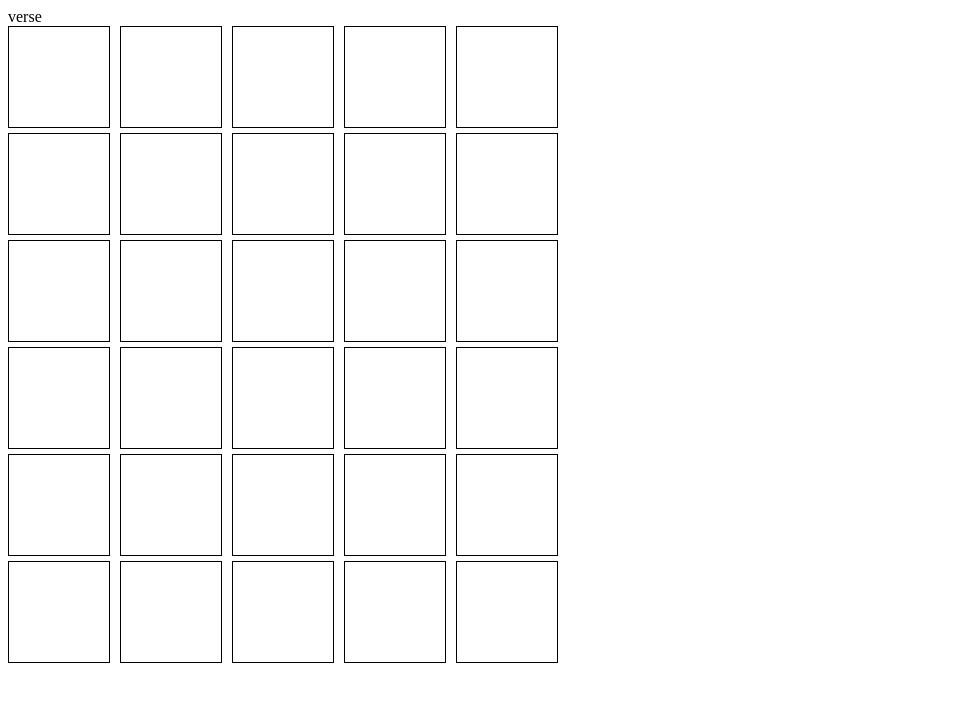
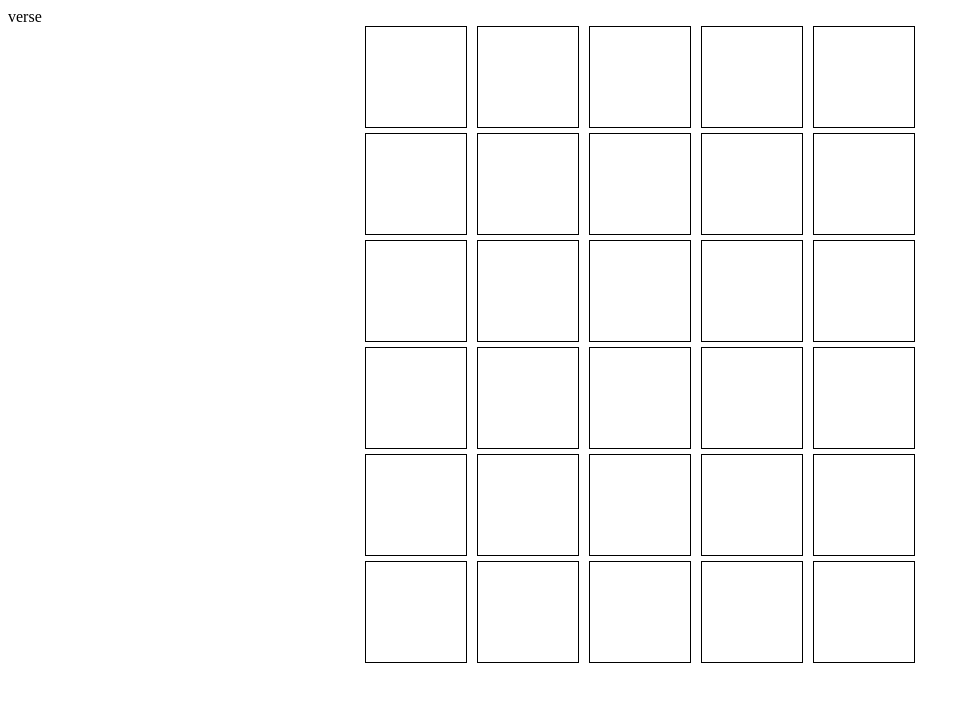
Before and after one commit to RomanLatipov/wordle-in-react, a React (Vite) app: page / in a window 1280 px wide. Shown: the top 702 px of the page, without its empty margins (0-970 px from the left). Built offline with nearby package versions, Linux system fonts and the light colour scheme.

Commit message:
make chnages to css

```diff
--- a/src/App.css
+++ b/src/App.css
@@ -1,13 +1,17 @@
+@import url("https://fonts.googleapis.com/css2?family=Kanit:ital,wght@0,100;0,200;0,300;0,400;0,500;0,600;0,700;0,800;0,900;1,100;1,200;1,300;1,400;1,500;1,600;1,700;1,800;1,900&display=swap");
 .board {
     display: flex;
     flex-direction: column;
     gap: 5px;
+    align-items: center;
+    justify-content: center;
+    font-family: 'Kanit', sans-serif;
 }
 .tiles, .close, .correct, .wrong{
     width: 100px;
     height: 100px;
     border: 1px solid black;
-    font-size: 24px;
+    font-size: 40px;
     display: flex;
     justify-content: center;
     align-items: center;
@@ -19,11 +23,14 @@
     gap: 10px;
 }
 .close {
-    background: yellow;
+    background: rgb(201, 180, 88);
+    color: white;
 }
 .correct {
-    background: green;
+    background: rgb(106, 170, 100);
+    color: white;
 }
 .wrong {
-    background: grey;
+    background: rgb(120, 124, 126);
+    color: white;
 }
--- a/src/App.jsx
+++ b/src/App.jsx
@@ -7,7 +7,6 @@
   const [guesses, setGuesses] = useState(Array(6).fill(null));
   const [currentGuess, setCurrentGuess] = useState('');
   const [gameOver, setGameOver] = useState(false);
-  const [isFinal, setIsFinal] = useState(false);
 
   useEffect(() => {
     function handleTpye(event) {
@@ -27,7 +26,6 @@
         // console.log(idx); when idx == -1 end the game
         guesses[idx] = currentGuess;
         setCurrentGuess('');
-        setIsFinal(true);
       }
       else if (event.key === 'Backspace') {
         setCurrentGuess(oldGuess => oldGuess.substring(0, oldGuess.length-1));
@@ -54,7 +52,6 @@
         })
       }
     </div>
-    {currentGuess}
   </>)
 }
 function Line({guess, word, isFinal}) {
@@ -70,8 +67,6 @@
       else
         className = 'wrong';
     }
-
-    // console.log(isFinal)
     tiles.push(<div key={i} className={className}>{char}</div>)
     // style={isFinal && isClose ? {background: 'green'} : isFinal && isIncluded ? {background: 'yellow'} : {background: 'grey'}}
   }
```
